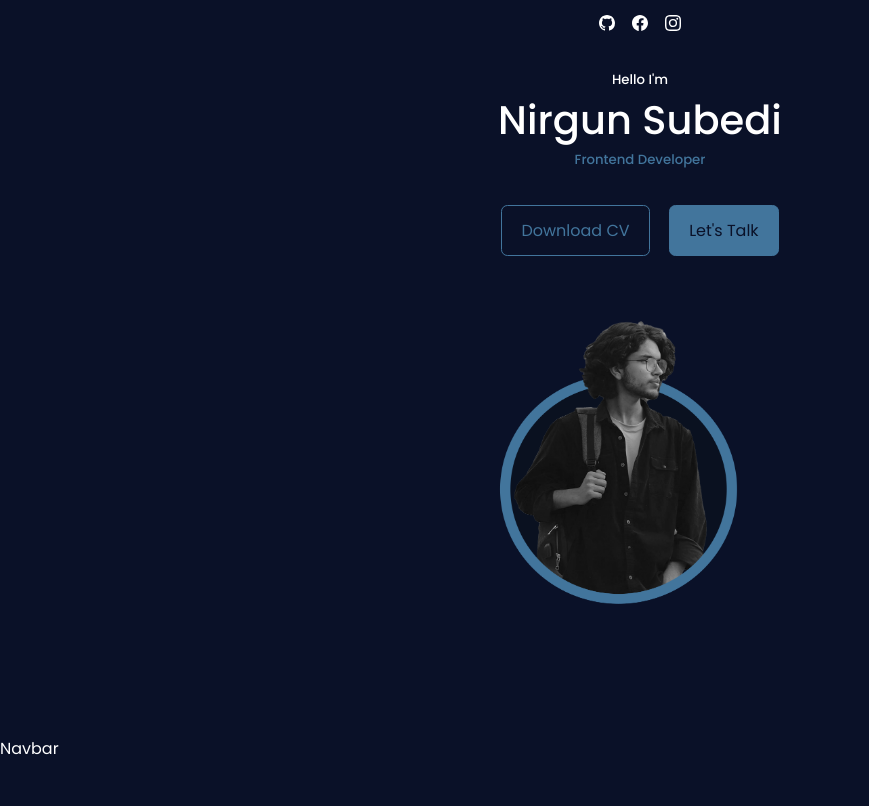
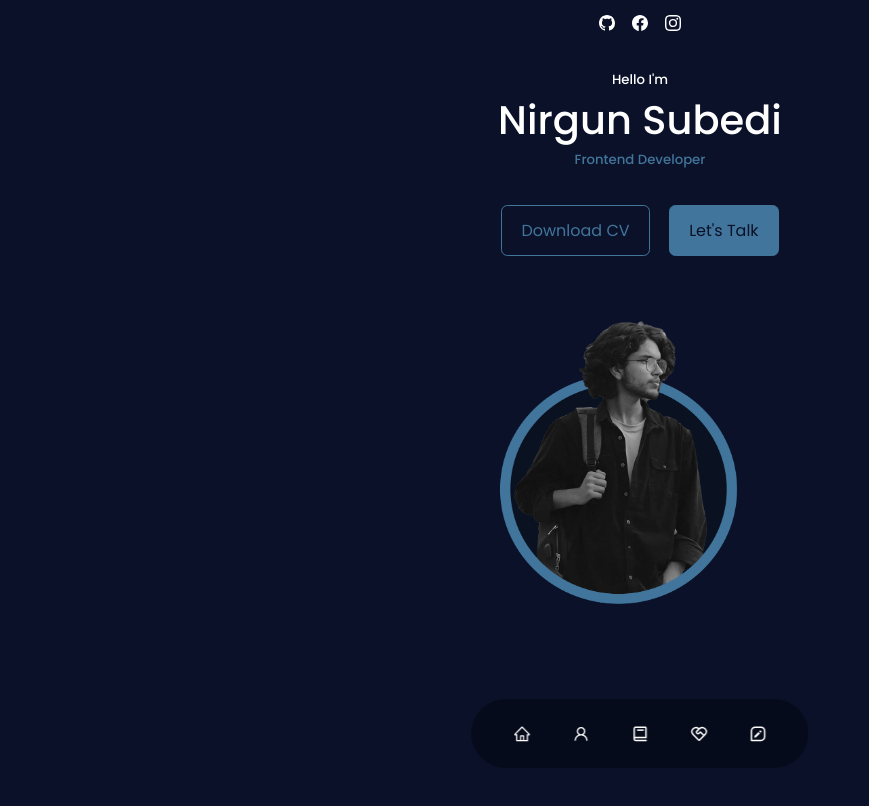
Before and after one commit to niguns7/my-port, a React (Create React App) app: page / in a window 1280 px wide. Shown: the top 806 px of the page, without its empty margins (0-869 px from the left). Built offline with nearby package versions, Linux system fonts and the light colour scheme.

Commit message:
created and styled navbar

```diff
--- a/src/Components/Containers/Navbar/Navbar.css
+++ b/src/Components/Containers/Navbar/Navbar.css
@@ -0,0 +1,31 @@
+nav {
+    background-color: rgba(0, 0, 0, 0.3);
+    width: max-content;
+    display: block;
+    padding: 0.7rem 1.7rem;
+    z-index: 2;
+    position: fixed;
+    left: 50%;
+    transform: translate(-50%);
+    bottom: 2rem;
+    display: flex;
+    gap: 0.8rem;
+    border-radius: 3rem;
+    backdrop-filter: blur(15px);
+}
+
+nav a {
+    background: transparent;
+    padding: 0.9rem;
+    color: white;
+    display: flex;
+    font-size: 1.1rem;
+    border-radius: 50%;
+}
+nav a:hover{
+    background-color: rgba(67, 116, 132, 0.427);
+}
+nav a:active {
+    background-color: var(--color-bg);
+    color: white;
+}
--- a/src/Components/Containers/Navbar/Navbar.js
+++ b/src/Components/Containers/Navbar/Navbar.js
@@ -1,9 +1,21 @@
 import React from 'react';
-//import classes from "./Navbar.module.css";
+import  "./Navbar.css";
+import {AiOutlineHome} from "react-icons/ai";
+import {AiOutlineUser} from "react-icons/ai";
+import {BiBook} from "react-icons/bi";
+import {RiServiceLine } from "react-icons/ri";
+import {BiMessageSquareEdit} from "react-icons/bi";
+
 
 const Navbar = () => {
   return (
-    <div>Navbar</div>
+    <nav>
+      <a href='#home' className='active'><AiOutlineHome /></a>
+      <a href='#about'><AiOutlineUser /></a>
+      <a href='#experiences'><BiBook /></a>
+      <a href='#services'><RiServiceLine /></a>
+      <a href='#contact'><BiMessageSquareEdit /></a>
+    </nav>
   )
 }
 
```
